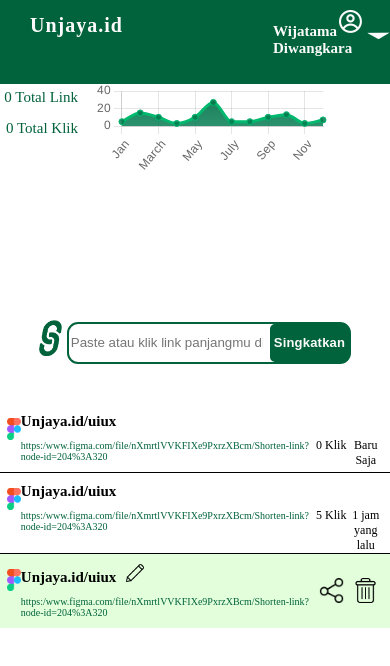
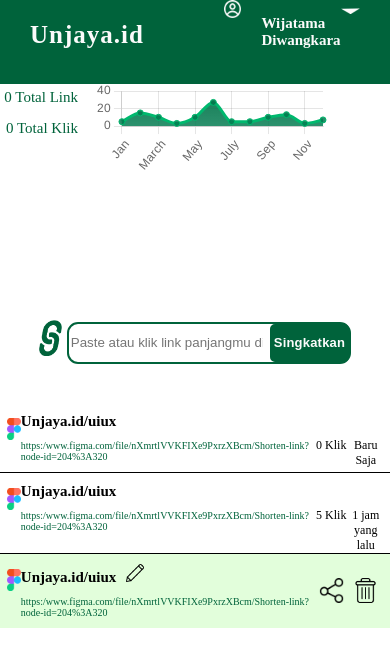
Before and after one commit to SokKanaTorajd/fe-unjaya-short-url, a Next.js app: page /dashboard in a window 390 px wide. Shown: the top 666 px of the page. Built offline with nearby package versions, Linux system fonts and the light colour scheme.

Commit message:
edit popup style

```diff
--- a/styles/dashboard.css
+++ b/styles/dashboard.css
@@ -11,50 +11,54 @@
   display: flex;
   justify-content: space-between;
   width: 100%;
-  top: 65px;
   position: fixed;
 }
 .navbardash>.header{
   font-weight: bold;
   font-size: 50px;
   line-height: 56px;
-  letter-spacing: 0.2px;
   color: var(--white-color2);
 }
-.akun {
-  position: absolute;
-  left: 68%;
-  margin-top: 23px;
+.navbardash>.headernya{
+  width: 23%;
 }
-.poly {
-  position: absolute;
-  left: 83%;
-  margin-top: 23px;
-  cursor: pointer;
+.headernya>.dashb{
+  padding-left: 20px;
+  font-size: 15px;
+  width: 80%;
+}
+.dashb h2{
+  margin-top: 20px;
+  font-size: 20px;
+}
+.headernya>.akunInfo{
+  margin-top: 20px;
+  width: 20%;
+  display: flex;
+  flex-direction: row;
+  justify-content: space-between;
 }
 .header h1{
-  position: absolute;
-  left: 77px;
-  margin-top: 2%;
   font-family: Montserrat;
   font-style: normal;
   font-weight: bold;
   font-size: 30px;
   line-height: 15px;
-  display: flex;
-  align-items: center;
-  text-align: right;
   letter-spacing: 1px;
+  margin-left: 30px;
   color: #FBFBFB;
 }
-.headernya h2{
-  position: absolute;
-  margin-top: 2%;
+.headernya{
+  display: flex;
+  margin-right: 30px;
+  justify-content: space-between;
+}
+.headernya .dashb{
   color: var(--white-color);
   font-size: 15px;
   font-weight: bold;
   font-family: Montserrat;
-  left: 70%;
+
 }
 .headernya h2:hover{
 border-radius: 11px;
@@ -70,7 +74,7 @@
 height: fit-content;
 position: absolute;
 top: 11%;
-left: 83%;
+left: 92%;
 border-radius: 11px;
 border: 2px solid black;
 color: white;
@@ -295,10 +299,30 @@
 display: flex;
 justify-content: space-between;
 }
+.ubahLink-flex{
+  display: flex;
+  justify-content: space-between;
+  padding: 20px 50px;
+}
+.ubahLink-flex>.ubahLink-b{
+  padding: 10px 20px;
+  color: white;
+  background-color: var(--green-color);
+  border: none;
+  font-family: Montserrat;
+  font-weight: bold;
+  font-size: 15px;
+  border-radius: 8px;
+  cursor: pointer;
+}
+
 .ubahLink-m{
 width: 100%;
 padding: 0 0 0 7%;
 font-size: 14px;
+}
+.cl{
+  cursor: pointer;
 }
 .ubahLink-m ul{
 list-style-type: none;
@@ -344,6 +368,10 @@
     cursor: pointer;
     margin-top: 5%;
     text-align: right;
+    margin-right: 5%;
+}
+  .UbahLinkBatal>.header{
+    text-align: center;
   }
   .poplink>.warn{
   width: 35%;
@@ -521,8 +549,8 @@
   border: none;
   box-shadow:  2px 3px 8px 1px #7a7878;
   border-radius: 18px;
-  height: 50%;
-  padding: 0 20px;
+  height: fit-content;
+  padding: 20px 20px;
   position: fixed;
   z-index: 1;
   top: 0;
@@ -592,25 +620,30 @@
 .rekomendasi:hover{
   background:#AAECA0;
 }
-@media screen and (min-width: 450px){
 
+@media(max-width:768px){
+.navbardash>.headernya{
+  width: 30%;
 }
-@media(max-width:768px){
-.navbardash>.header{
-  margin-top: 10px;
+.headernya>.dashb{
+  width: 70%;
 }
-.dashb{
+.dashb h2{
   margin-top: 15px;
+  font-size: 15px;
+  padding-left: 20px;
 }
-.akun {
+.headernya>.akunInfo{
+  width: 30%;
+  font-size: 15px;
+  display: flex;
+  flex-direction: row;
+  justify-content: space-between;
+}
+.userbin{
   left: 85%;
-  margin-top: 10px;
   }
-.poly {
-  position: absolute;
-  left: 90%;
-  margin-top: 10px;
-}
+
 .flex1{
   display: flex;
   flex-direction:row;
@@ -652,30 +685,47 @@
 .options{
   width: 20%;
 }
+.buttonUbahLink {
+  font-size: 15px;
+  margin: 20% 30% auto 35%;
+  background-color: #fefefe;
+  width: 50%;
+  padding: 0 ;
 
+  }
+  .ubahLinkPopLanjut{
+    margin: 30% 25% auto 25%;
+  }
+  .ubahLinkPopLanjut2{
+    margin: 30% 25% auto 25%;
 
+  }
 }
 
 @media(max-width:500px){
+  .navbardash>.header{
+    margin-top: 10px;
+  }
     .dash{
       margin-bottom: 0;
       height: 30vh;
     }
-.dashb{
-  left:83%;
+    .navbardash>.headernya{
+      width: 35%;
     }
-.akun {
-  left: 87%;
-  margin-top: 10px;
+    .headernya>.dashb{
+      width: 75%;
     }
-.poly {
-  position: absolute;
-  left: 94%;
-  margin-top: 10px;
+    .dashb h2{
+      padding-left: 0;
     }
+    .headernya>.akunInfo{
+      width: 35%;
+    }
+
     .header h1{
       left: 30px;
-  font-size: 20px;
+      font-size: 25px;
     }
     .userbin{
       padding: 1px;
```
Lines whose indentation alone changed are shown as unchanged.
